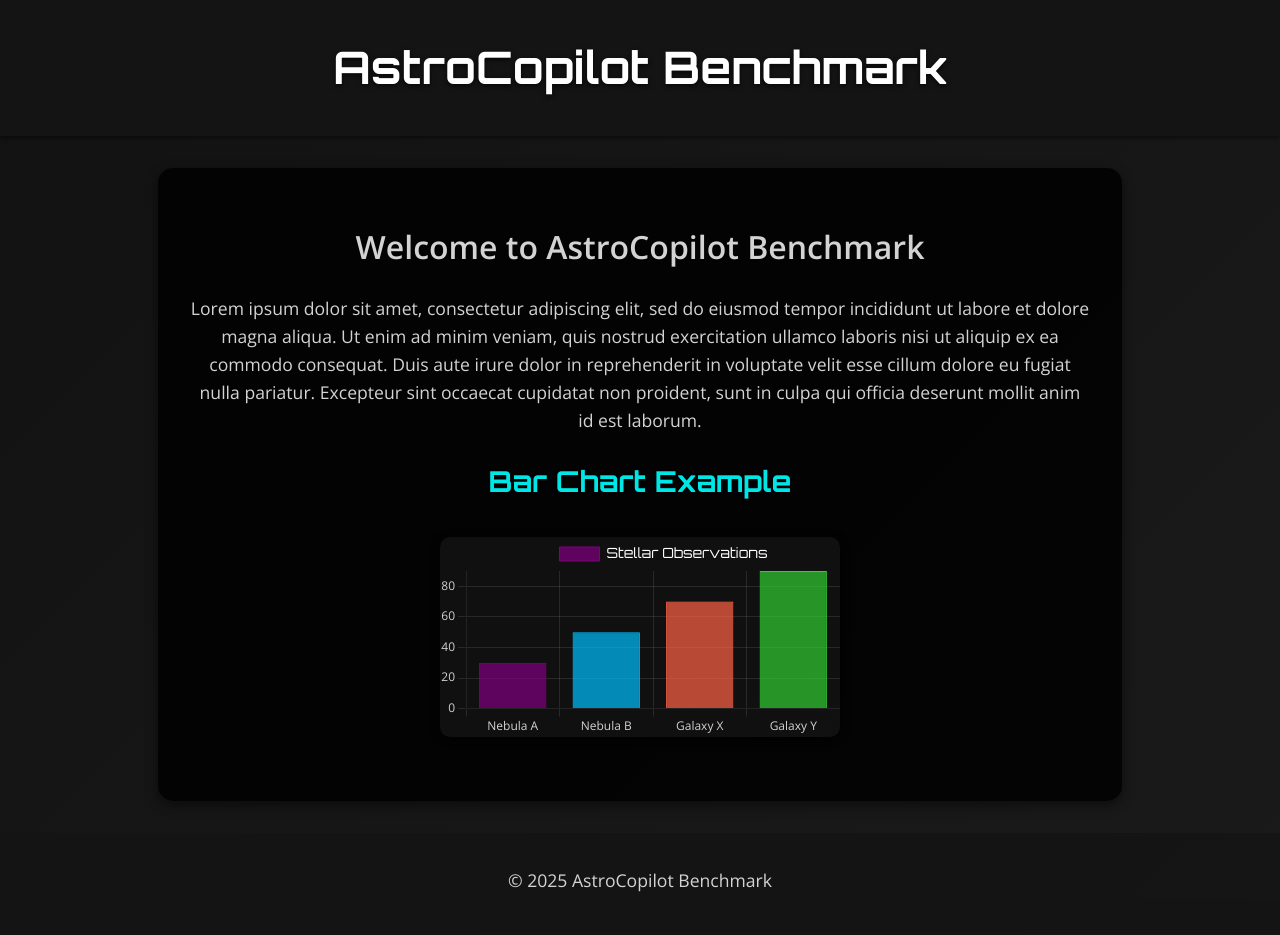
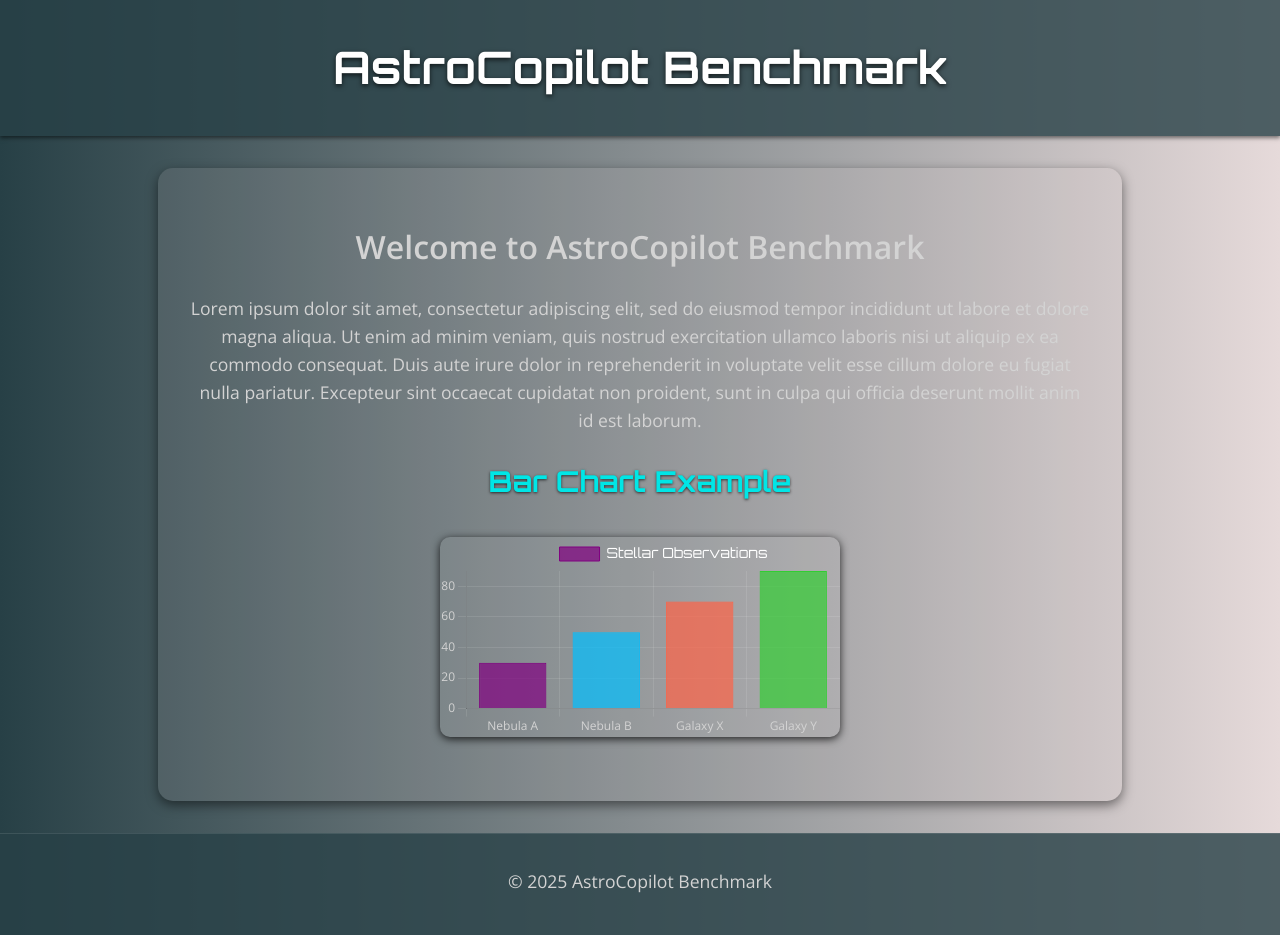
Before and after one commit to Murtato1/astbench, a Jekyll site: the page built from index.markdown, in a window 1280 px wide. Built offline with Jekyll 4.4.1, drawn with Linux system fonts in a browser that asks for light colours.

Commit message:
Update style.css

```diff
--- a/assets/css/style.css
+++ b/assets/css/style.css
@@ -1,10 +1,12 @@
-/* Subtle Dark Mode Gradient */
+/* Universal Background Gradient */
 html {
     height: 100%;
-    background: linear-gradient(135deg, #121212, #1a1a1a); /* Subtle dark greys */
+    background: #E6DADA; /* fallback for old browsers */
+    background: -webkit-linear-gradient(to right, #274046, #E6DADA); /* Chrome 10-25, Safari 5.1-6 */
+    background: linear-gradient(to right, #274046, #E6DADA); /* W3C, IE 10+/ Edge, Firefox 16+, Chrome 26+, Opera 12+, Safari 7+ */
     background-attachment: fixed;
     background-size: cover;
-    color: #d3d3d3; /* Light grey text */
+    color: #d3d3d3; /* Light grey text for readability */
 }
 
 body {
@@ -24,7 +26,7 @@ header, main, footer {
 
 /* Header */
 header {
-    background: rgba(20, 20, 20, 0.9); /* Dark, slightly transparent */
+    background: rgba(39, 64, 70, 0.8); /* Semi-transparent overlay matching the gradient */
     padding: 2rem 0;
     box-shadow: 0 2px 4px rgba(0, 0, 0, 0.5);
 }
@@ -42,7 +44,7 @@ main {
     padding: 2rem;
     max-width: 900px;
     margin: 2rem auto;
-    background: rgba(0, 0, 0, 0.85); /* Semi-transparent overlay for content */
+    background: rgba(230, 218, 218, 0.1); /* Light transparent overlay for contrast */
     border-radius: 15px;
     box-shadow: 0 4px 12px rgba(0, 0, 0, 0.5);
 }
@@ -73,11 +75,12 @@ canvas {
 
 /* Footer */
 footer {
-    background: rgba(20, 20, 20, 0.9);
+    background: rgba(39, 64, 70, 0.8); /* Semi-transparent overlay matching the gradient */
     padding: 1rem 0;
     color: #d3d3d3;
     font-size: 0.9rem;
     margin-top: 2rem;
+    border-top: 1px solid rgba(255, 255, 255, 0.1);
 }
 
 /* Links */
```
